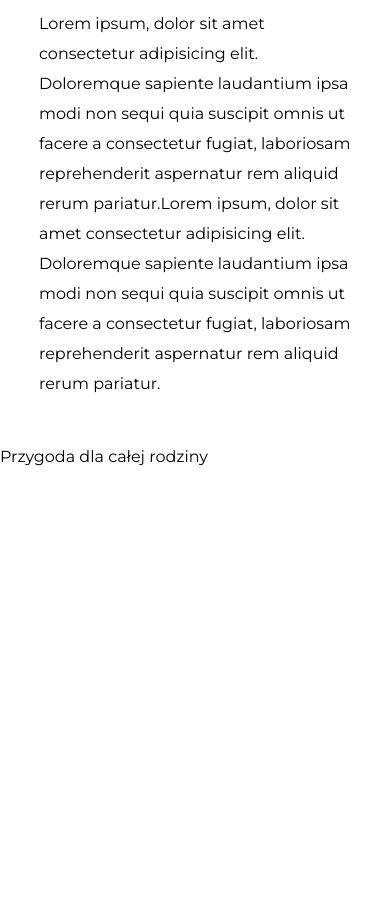
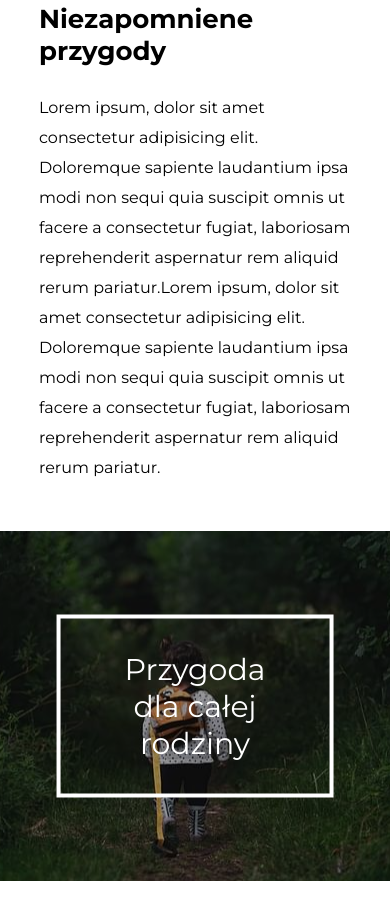
Before and after one commit to DepleyPuma/ForestGroup, a website: page index.html in a window 390 px wide. Shown: the part 944-1864 px from the top of the page. Drawn offline with Linux system fonts and the light colour scheme.

Commit message:
added new styles for new kid section

```diff
--- a/src/sass/main.scss
+++ b/src/sass/main.scss
@@ -150,7 +150,6 @@ body {
 	}
 
 	&__img {
-		width: 40%;
 		height: 100%;
 		width: clamp(200px, 50vw, 50%);
 	}
@@ -164,7 +163,42 @@ body {
 		}
 
 		.text {
+			font-size: 2rem;
 			line-height: 3rem;
+		}
+	}
+}
+
+.kid {
+	position: relative;
+	&__img {
+		position: relative;
+		min-height: 350px;
+		background: url('../img/kid-lg.jpg') center;
+
+		&::before {
+			content: '';
+			position: absolute;
+			top: 0;
+			left: 0;
+			width: 100%;
+			height: 100%;
+			background-color: rgba(0, 0, 0, 0.4);
+		}
+	}
+
+	&__text {
+		position: absolute;
+		top: 50%;
+		left: 50%;
+		transform: translate(-50%, -50%);
+		padding: 2em 4em;
+		text-align: center;
+		border: 4px solid colors.$pure-white;
+
+		p {
+			color: colors.$pure-white;
+			font-size: 4rem;
 		}
 	}
 }
@@ -178,6 +212,14 @@ body {
 // ======================
 // MEDIA
 // ======================
+
+@media (min-width: 1200px) {
+	.kid {
+		&__text {
+			padding: 4em 8em;
+		}
+	}
+}
 
 @media (max-width: 768px) {
 	.nav-desktop {
@@ -268,7 +310,11 @@ body {
 
 	// HEADER
 	.header {
-		background: url('../img/nav-img-sm.jpg') no-repeat center;
+		&__img {
+			height: 60vh;
+			background: url('../img/nav-img-sm.jpg') no-repeat center;
+			background-size: cover;
+		}
 
 		&__text {
 			left: 10%;
@@ -307,6 +353,24 @@ body {
 				margin-bottom: 1em;
 				font-size: 2.6rem;
 			}
+
+			.text {
+				font-size: 1.6rem;
+			}
+		}
+	}
+
+	.kid {
+		&__img {
+			background: url('../img/kid-sm.jpg') center;
+		}
+
+		&__text {
+			padding: 2em 4em;
+
+			p {
+				font-size: 3rem;
+			}
 		}
 	}
 }
```
Also changed, not shown: dist/css/main.min.css.
